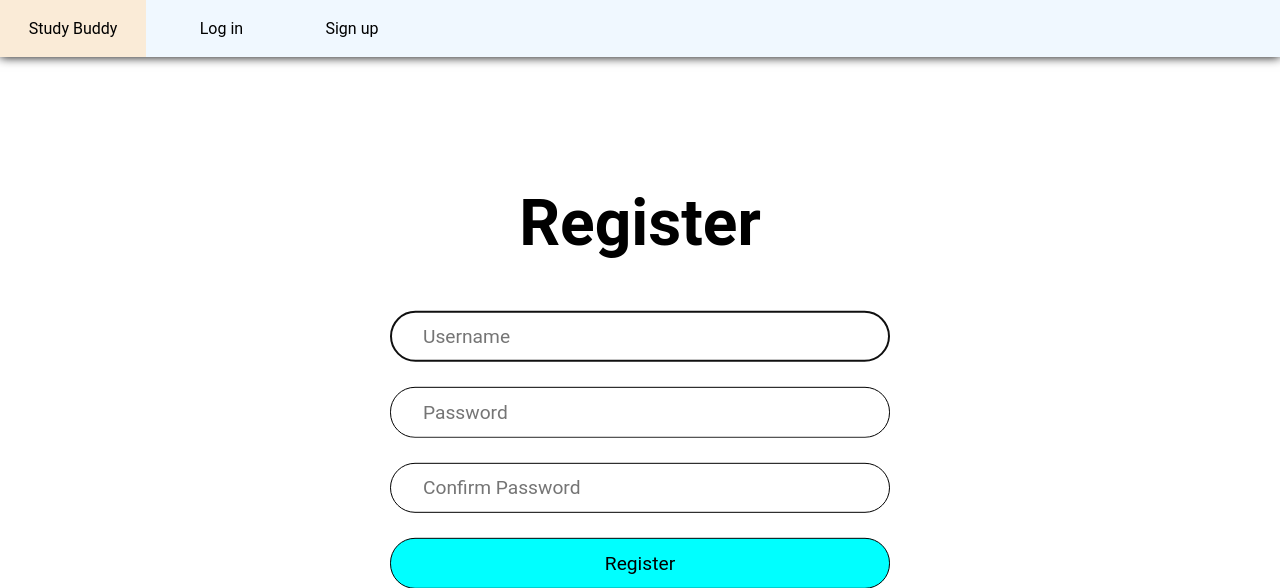
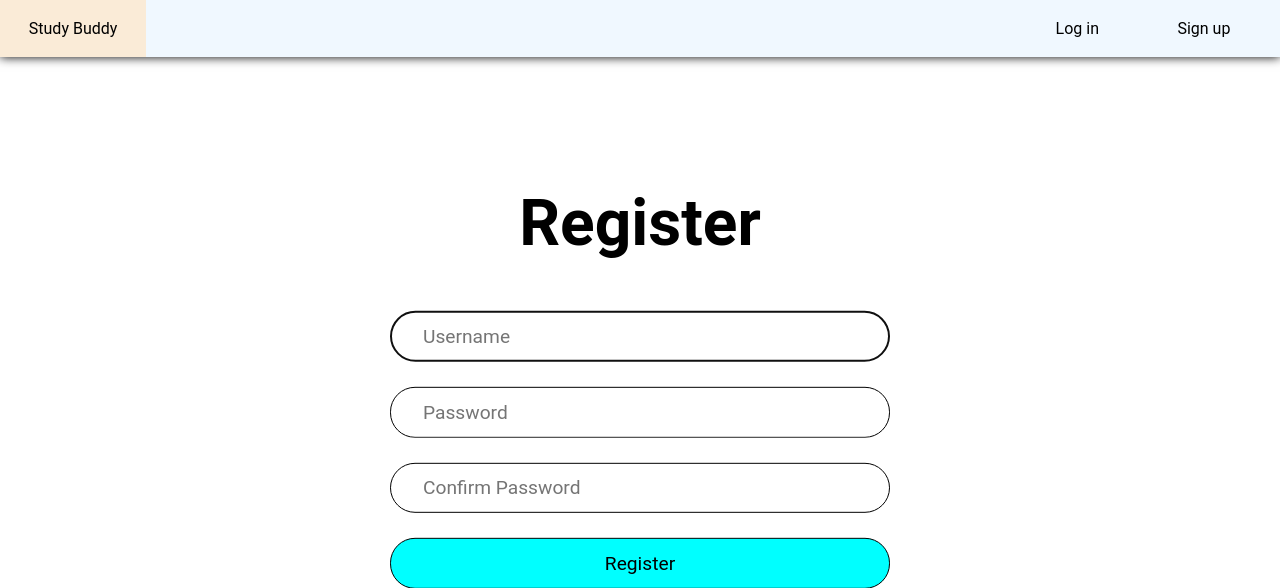
Before and after one commit to Poobly/day-planner, a Flask app: page /register in a window 1280 px wide. Shown: the top 588 px of the page. Run offline with Flask 3, Linux system fonts and the light colour scheme.

Commit message:
some styling to nav, and other minor changes/additions

```diff
--- a/static/styles/styles.css
+++ b/static/styles/styles.css
@@ -59,6 +59,14 @@ li {
     /* background-color: rgb(1, 255, 242); */
 }
 
+.nav-bar {
+
+}
+
+.nav-r {
+    margin-left: auto;
+}
+
 .nav-item, .lower-nav-item {
     display: inline-block;
     margin-right: 1.3rem;
@@ -77,8 +85,6 @@ li {
 
 main {
     height: 100%;
-    text-align: center;
-
 }
 
 svg {
@@ -99,6 +105,7 @@ button {
 
 .main-inner-con {
     /* background-color: rgb(186, 255, 255); */
+    text-align: center;
     position: relative;
     top: 50%;
     left: 50%;
@@ -134,7 +141,7 @@ button {
     font-size: 1.2rem;
 }
 
-.login-submit:hover {
+.login-submit:hover, .register-submit:hover {
     color: white;
     background-color: rgb(16, 167, 167);
 
--- a/templates/layout.html
+++ b/templates/layout.html
@@ -10,18 +10,18 @@
     </head>
     <body class="f-col">
         <header class="header-con">
-            <nav class="nav-bar">
+            <nav class="nav-bar f">
                 <a class="header-brand nav-item" href="/">Study Buddy</a>
                 {% if session["user_id"] %}
-                <a class="nav-item" href="/planner">Planner</a>
-                <a class="nav-item" href="/pomodoro">Pomodoro</a>
-                <a class="nav-item" href="/profile">
-                    <img alt="profile image" class="user-image"></img>
-                </a>
-                <a class="nav-item" href="/logout">Log out</a>
+                    <a class="nav-item " href="/planner">Planner</a>
+                    <a class="nav-item" href="/pomodoro">Pomodoro</a>
+                    <a class="nav-item nav-r" href="/profile">
+                        <img alt="profile image" class="user-image"></img>
+                    </a>
+                    <a class="nav-item" href="/logout">Log out</a>
                 {% else %}
-                <a class="nav-item user-login" href="/login">Log in</a>
-                <a class="nav-item user-signup" href="/register">Sign up</a>
+                    <a class="nav-item user-login nav-r" href="/login">Log in</a>
+                    <a class="nav-item user-signup" href="/register">Sign up</a>
                 {% endif %}
             </nav>
             {% if session["user_id"] and request.path.startswith("/planner") %}
--- a/templates/register.html
+++ b/templates/register.html
@@ -1,5 +1,8 @@
 {% extends "layout.html" %}
 
+{% block title %}
+    Register
+{% endblock %}
 
 {% block main %}
 <div class="main-inner-con">
```
